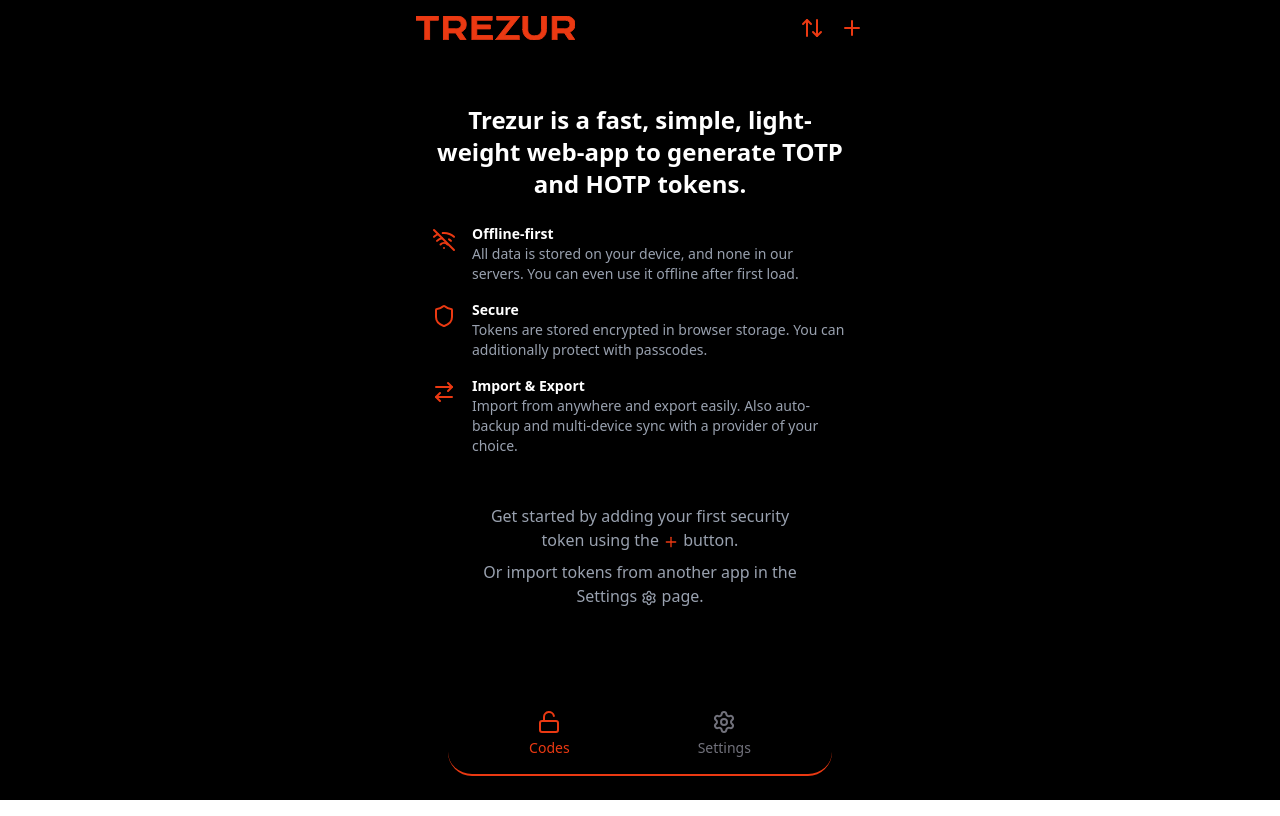
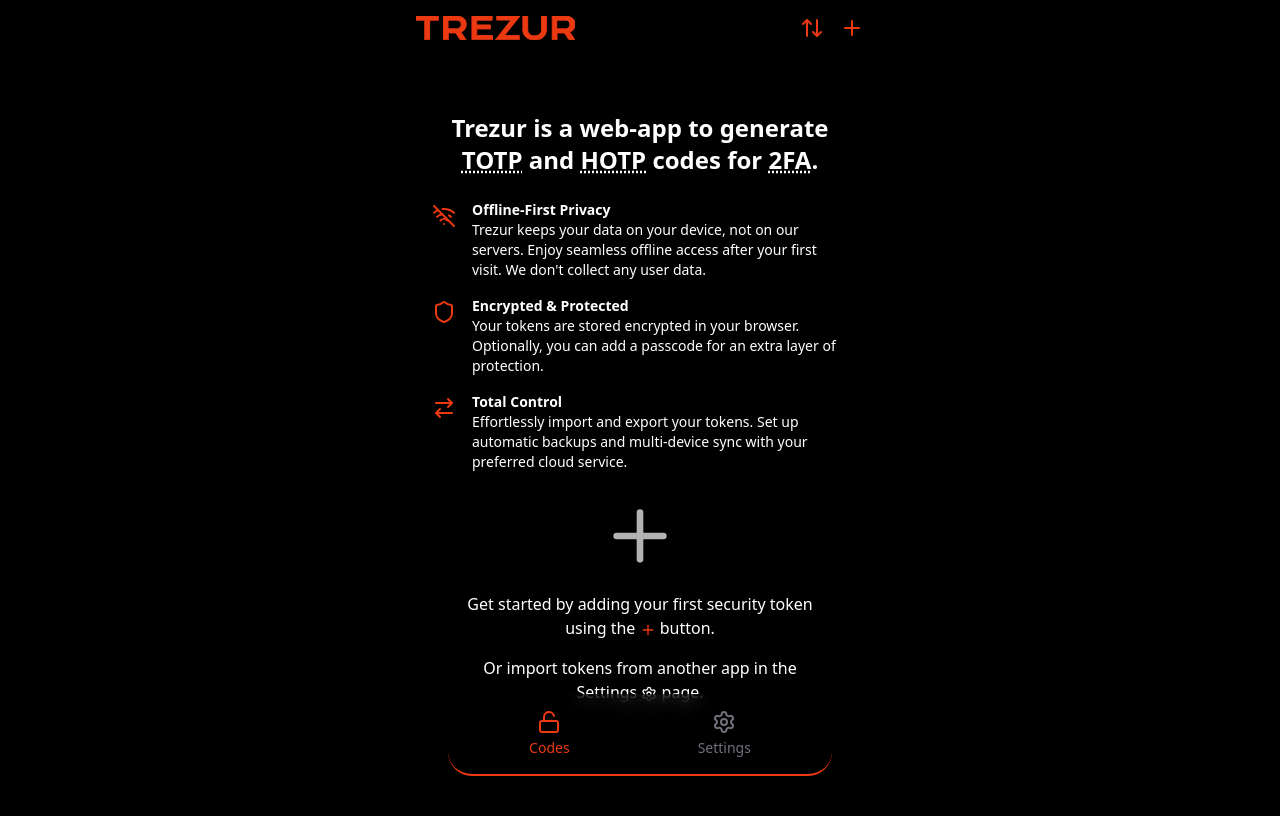
Before and after one commit to quirkdom/trezur, a SvelteKit app: page / in a window 1280 px wide. Built offline with nearby package versions, Linux system fonts and the light colour scheme.

Commit message:
Improve welcome text.
And other small fixes

```diff
--- a/src/lib/components/nav/NavActions.svelte
+++ b/src/lib/components/nav/NavActions.svelte
@@ -20,7 +20,6 @@
 	// $inspect(sortOrder);
 </script>
 
-<!-- TODO: Add new token modal -->
 <nav class="flex gap-4">
 	{#if backButtonTo}
 		<a href={backButtonTo}>
--- a/src/routes/+page.svelte
+++ b/src/routes/+page.svelte
@@ -80,60 +80,70 @@
 			<TokenList {tokens} {searchQuery} />
 		</div>
 	{:else}
-		<div class="flex h-auto flex-col items-center justify-center py-10 text-center">
-			<div class="mx-auto max-w-md space-y-6 text-gray-400">
-				<h2 class="px-4 text-2xl font-semibold text-white">
-					Trezur is a fast, simple, light-weight web-app to generate TOTP and HOTP tokens.
+		<div class="mt-12 flex h-auto flex-col items-center justify-center gap-6 text-center sm:mt-18">
+			<h2 class="px-4 text-2xl font-semibold">
+				Trezur is a web-app to generate <abbr title="Time-based One-Time Password">TOTP</abbr> and
+				<abbr title="HMAC-based One-Time Password">HOTP</abbr>
+				codes for <abbr title="Two-Factor Authentication">2FA</abbr>.
 			</h2>
 
 			<div class="space-y-4 px-4 text-left text-sm">
 				<div class="flex items-start gap-4">
 					<div class="pt-1 text-[#EB3912]"><WifiOff /></div>
 					<div>
-							<h3 class="font-bold text-white">Offline-first</h3>
+						<h3 class="font-bold">Offline-First Privacy</h3>
 						<p>
-								All data is stored on your device, and none in our servers. You can even use it
-								offline after first load.
+							Trezur keeps your data on your device, not on our servers. Enjoy seamless offline
+							access after your first visit. We don't collect any user data.
 						</p>
 					</div>
 				</div>
 				<div class="flex items-start gap-4">
 					<div class="pt-1 text-[#EB3912]"><Shield /></div>
 					<div>
-							<h3 class="font-bold text-white">Secure</h3>
+						<h3 class="font-bold">Encrypted & Protected</h3>
 						<p>
-								Tokens are stored encrypted in browser storage. You can additionally protect with
-								passcodes.
+							Your tokens are stored encrypted in your browser. Optionally, you can add a passcode
+							for an extra layer of protection.
 						</p>
 					</div>
 				</div>
 				<div class="flex items-start gap-4">
 					<div class="pt-1 text-[#EB3912]"><ArrowRightLeft /></div>
 					<div>
-							<h3 class="font-bold text-white">Import & Export</h3>
+						<h3 class="font-bold">Total Control</h3>
 						<p>
-								Import from anywhere and export easily. Also auto-backup and multi-device sync
-								with a provider of your choice.
+							Effortlessly import and export your tokens. Set up automatic backups and multi-device
+							sync with your preferred cloud service.
 						</p>
 					</div>
 				</div>
 			</div>
 
-				<div class="pt-6">
-					<p class="mx-auto mb-2 max-w-xs text-md">
+			<div class="text-md space-y-4 px-12">
+				<button
+					class="transition-colors duration-300 hover:text-[#EB3912]"
+					onclick={openAddTokenForm}
+					aria-label="Add token"
+				>
+					<PlusIcon class="h-20 w-20 opacity-70" />
+				</button>
+				<p>
 					Get started by adding your first security token using the
 					<button
 						class="inline-flex items-center align-middle text-[#EB3912]"
 						onclick={openAddTokenForm}
+						aria-label="Add token"
 					>
 						<PlusIcon class="inline-block h-[1em] w-[1em]" />
 					</button> button.
 				</p>
-					<p class="mx-auto max-w-xs text-md">
+				<p>
 					Or import tokens from another app in the <a href="/settings">Settings </a>
 					<a
 						href="/settings"
 						class="inline-flex items-center align-middle transition duration-800 ease-in-out hover:rotate-90 hover:text-[#EB3912]"
+						aria-label="Settings page"
 					>
 						{#if isAppleDevice}
 							<Cog class="inline-block h-[1em] w-[1em]" />
@@ -144,7 +154,6 @@
 				</p>
 			</div>
 		</div>
-		</div>
 	{/if}
 </main>
 
```
Also changed, not shown: static/manifest.webmanifest, 1 other file (tests, documents, lock files or other folders). Lines whose indentation alone changed are shown as unchanged.
